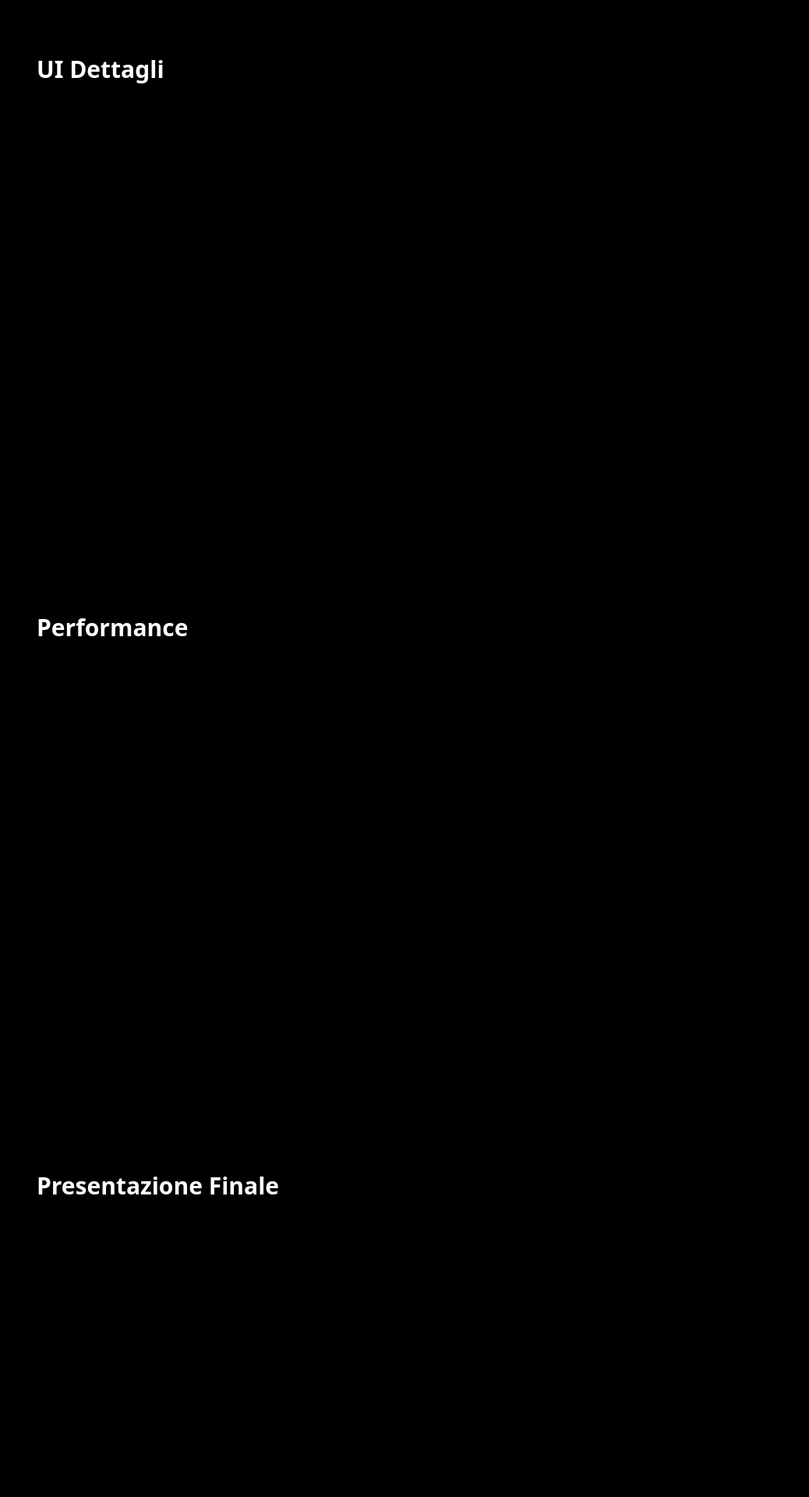
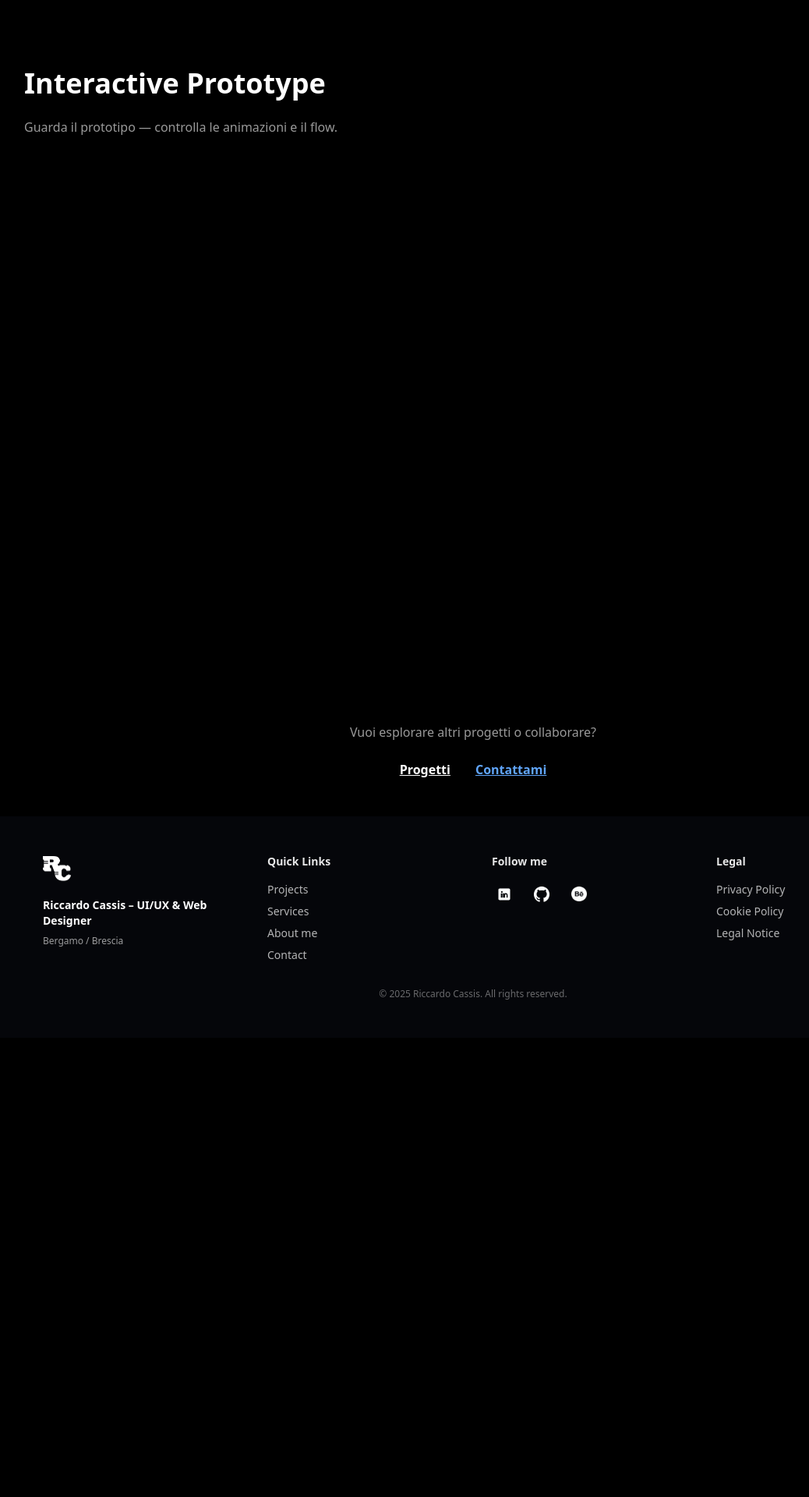
Before and after one commit to Riccardocassis/personal-website-v2, a Vue app: page /projects/project-1 in a window 1280 px wide. Shown: the part 4720-6640 px from the top of the page at 78% size, without its empty margins (33-1071 px from the left). After the commit the page ends 6051 px from the top, so only its background shows below. Built offline with nearby package versions, Linux system fonts and the light colour scheme.

Commit message:
Rimuovi le sezioni 6-8 dal progetto 1 per semplificare il contenuto

```diff
--- a/src/pages/projects/project-1.vue
+++ b/src/pages/projects/project-1.vue
@@ -141,59 +141,7 @@
         </div>
       </div>
 
-      <!-- 6 -->
-      <div class="w-full">
-        <h2 class="px-6 md:pl-20 text-2xl md:text-3xl font-semibold text-white mb-6">UI Dettagli</h2>
-        <div class="grid grid-cols-1 md:grid-cols-[40%_60%]">
-          <div class="px-6 md:pl-20 flex items-center">
-            <div class="reveal-text translate-y-6 will-change-transform" data-animate>
-              <h3 class="text-xl text-white font-semibold">Controlli UI</h3>
-              <p class="text-white/70 mt-4">Design dei controlli: leggibilità, accessibilità e animazioni di stato.</p>
-            </div>
-          </div>
-          <div class="w-full">
-            <div class="w-full aspect-[4/3] overflow-hidden">
-              <img src="../../assets/appchitarra.webp" alt="UI details" class="reveal-img w-full h-full object-cover" />
-            </div>
-          </div>
-        </div>
-      </div>
-
-      <!-- 7 -->
-      <div class="w-full">
-        <h2 class="px-6 md:pl-20 text-2xl md:text-3xl font-semibold text-white mb-6">Performance</h2>
-        <div class="grid grid-cols-1 md:grid-cols-[60%_40%]">
-          <div class="w-full">
-            <div class="w-full aspect-[4/3] overflow-hidden">
-              <img src="../../assets/finia.webp" alt="Performance" class="reveal-img w-full h-full object-cover" />
-            </div>
-          </div>
-          <div class="px-6 md:pr-20 flex items-center">
-            <div class="reveal-text translate-y-6 will-change-transform" data-animate>
-              <h3 class="text-xl text-white font-semibold">Ottimizzazione</h3>
-              <p class="text-white/70 mt-4">Bilanciamento tra qualità visiva e prestazioni per garantire fluidità su dispositivi diversi.</p>
-            </div>
-          </div>
-        </div>
-      </div>
-
-      <!-- 8 -->
-      <div class="w-full">
-        <h2 class="px-6 md:pl-20 text-2xl md:text-3xl font-semibold text-white mb-6">Presentazione Finale</h2>
-        <div class="grid grid-cols-1 md:grid-cols-[40%_60%]">
-          <div class="px-6 md:pl-20 flex items-center">
-            <div class="reveal-text opacity-0 translate-y-6 will-change-transform" data-animate>
-              <h3 class="text-xl text-white font-semibold">Case study</h3>
-              <p class="text-white/70 mt-4">Racconto finale del progetto, scelte progettuali e risultati raggiunti.</p>
-            </div>
-          </div>
-          <div class="w-full">
-            <div class="w-full aspect-[4/3] overflow-hidden">
-              <img src="../../assets/beat.webp" alt="Presentation" class="reveal-img w-full h-full object-cover" />
-            </div>
-          </div>
-        </div>
-      </div>
+      <!-- sections 6-8 removed -->
 
     </div>
   </section>
```
